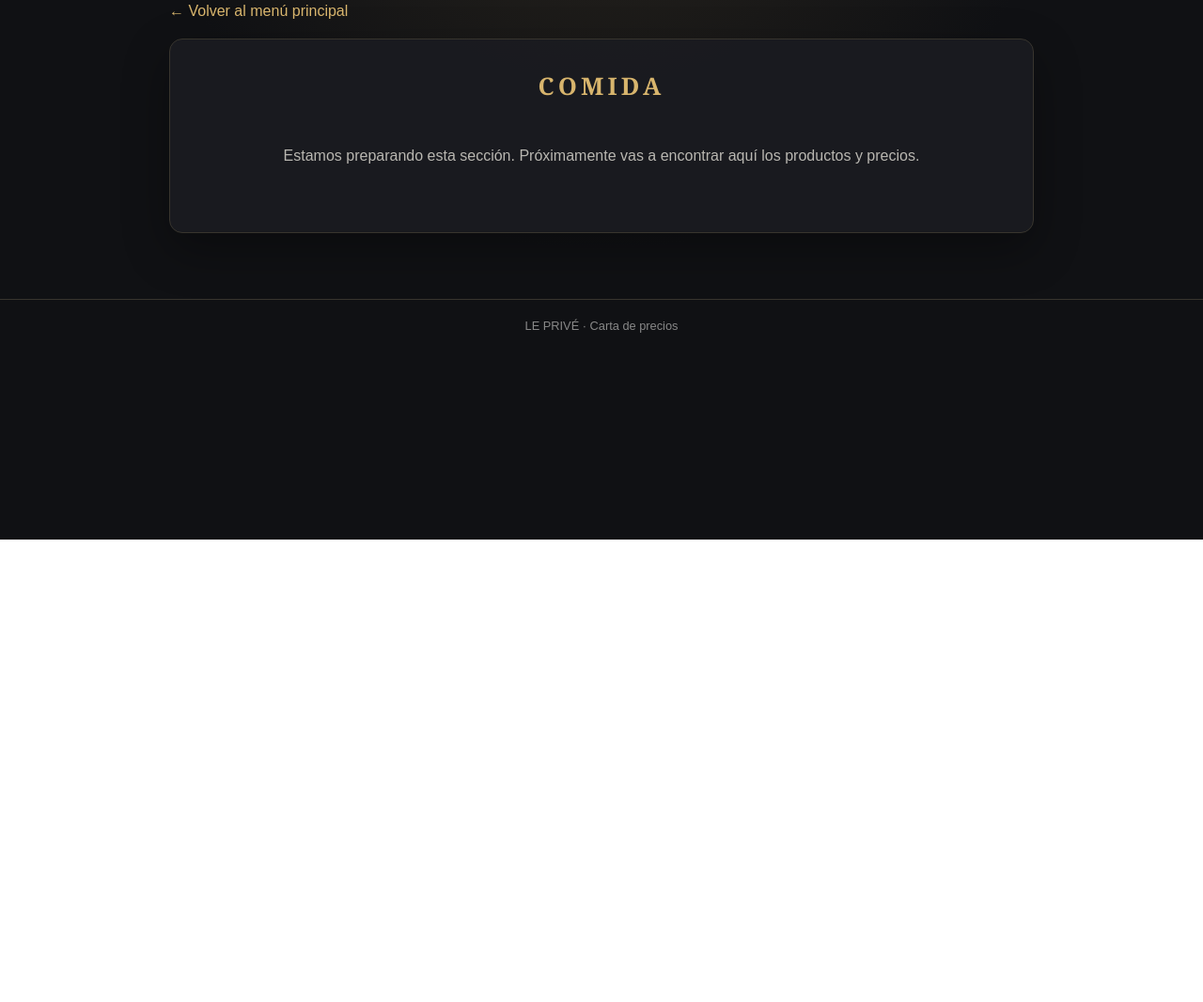
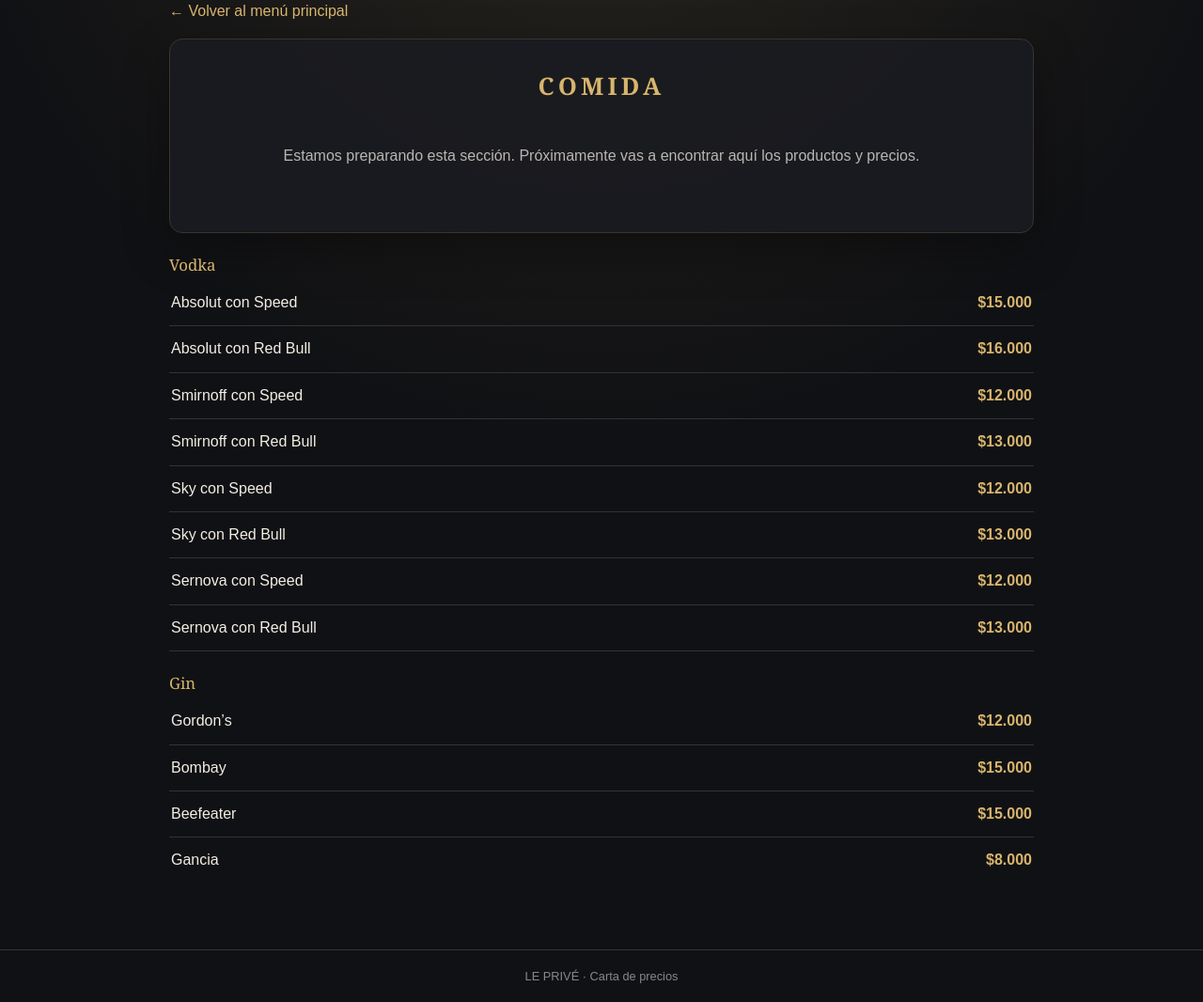
Before and after one commit to Mypagina/Menubar, a plain HTML site: page con-alcohol.html in a window 1280 px wide. Shown: the part 226-1292 px from the top of the page at 94% size. Before the commit the page ends 800 px from the top, so only its background shows below. Drawn offline with Linux system fonts and the light colour scheme.

Commit message:
Update con-alcohol.html

```diff
--- a/con-alcohol.html
+++ b/con-alcohol.html
@@ -9,6 +9,20 @@
 <header><h1 class="brand">LE PRIVÉ</h1><div class="tagline">BAR · CARTA DE BEBIDAS</div></header>
 <main>
 <a class="back" href="index.html">← Volver al menú principal</a><section class="menu-card"><h2>COMIDA</h2><p class="note">Estamos preparando esta sección. Próximamente vas a encontrar aquí los productos y precios.</p></section>
+<div class="subhead">Vodka</div>
+<div class="item"><span class="name">Absolut con Speed</span><span class="price">$15.000</span></div>
+<div class="item"><span class="name">Absolut con Red Bull</span><span class="price">$16.000</span></div>
+<div class="item"><span class="name">Smirnoff con Speed</span><span class="price">$12.000</span></div>
+<div class="item"><span class="name">Smirnoff con Red Bull</span><span class="price">$13.000</span></div>
+<div class="item"><span class="name">Sky con Speed</span><span class="price">$12.000</span></div>
+<div class="item"><span class="name">Sky con Red Bull</span><span class="price">$13.000</span></div>
+<div class="item"><span class="name">Sernova con Speed</span><span class="price">$12.000</span></div>
+<div class="item"><span class="name">Sernova con Red Bull</span><span class="price">$13.000</span></div>
+<div class="subhead">Gin</div>
+<div class="item"><span class="name">Gordon’s</span><span class="price">$12.000</span></div>
+<div class="item"><span class="name">Bombay</span><span class="price">$15.000</span></div>
+<div class="item"><span class="name">Beefeater</span><span class="price">$15.000</span></div>
+<div class="item"><span class="name">Gancia</span><span class="price">$8.000</span></div>
 </main>
 <footer>LE PRIVÉ · Carta de precios</footer>
 </body></html>
```
